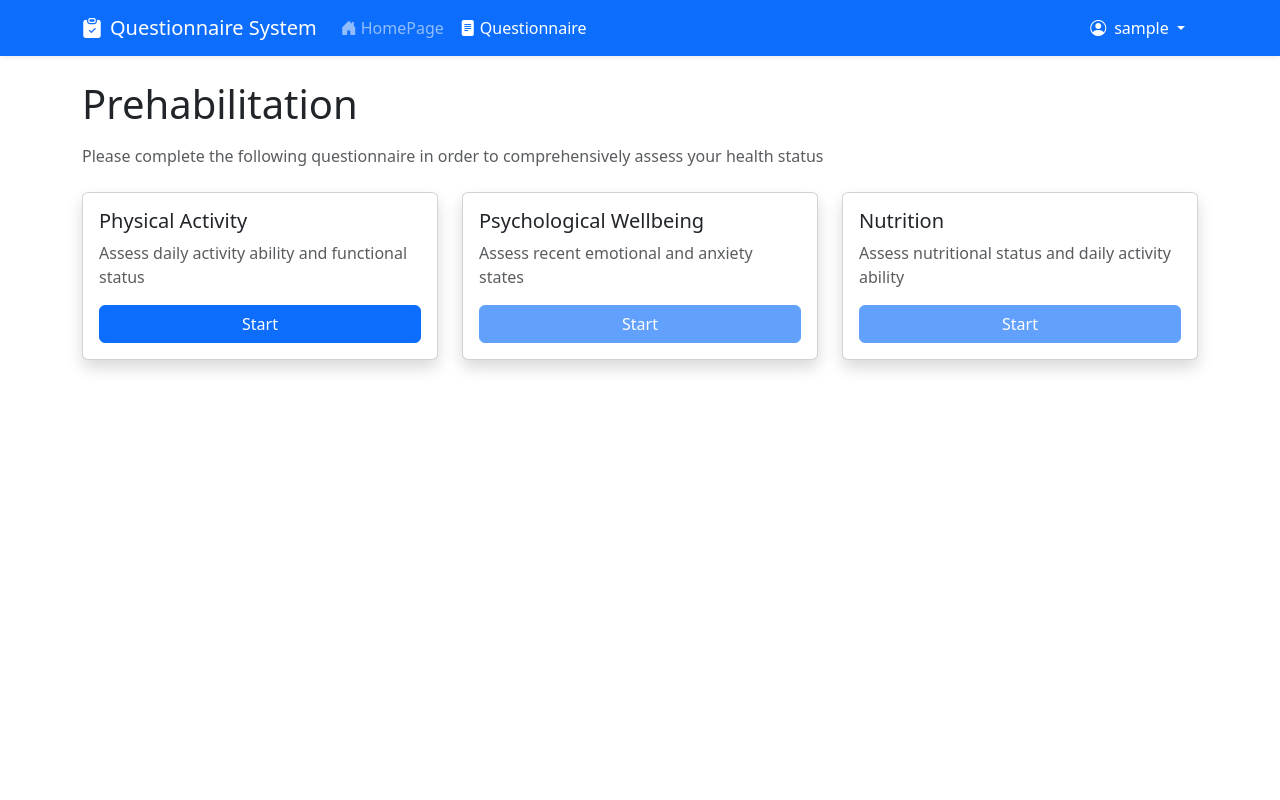
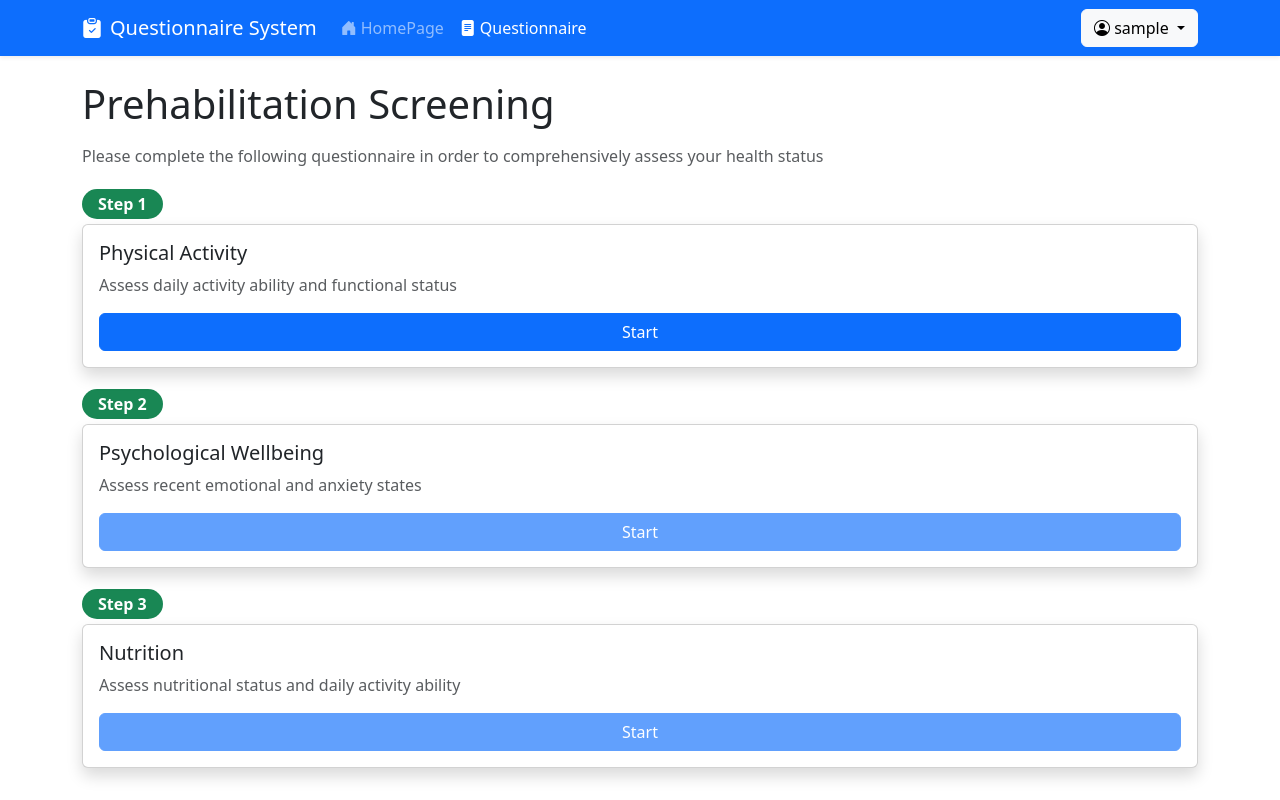
Before and after one commit to haoxueling/NHS, a Flask app: template templates/user_dashboard.html in a window 1280 px wide. Run offline with Flask 3, Linux system fonts and the light colour scheme; the template is opened without the code that fills it: most values are stand-ins (such as "Sample title", 1, 10 or a date in 2020); parts of the project's set-up code (start-up, migrations or seed data) failed here and were passed over.

Commit message:
8.8hxl三个问卷部分修改，主页显示修改，导航栏退出登录修改

```diff
--- a/templates/navbar.html
+++ b/templates/navbar.html
@@ -3,14 +3,52 @@
 <head>
   <meta charset="UTF-8">
   <meta name="viewport" content="width=device-width, initial-scale=1.0">
-  <!-- 引入 Bootstrap CSS -->
-  <link href="https://cdn.jsdelivr.net/npm/bootstrap@5.3.0/dist/css/bootstrap.min.css" rel="stylesheet">
-  <!-- 引入 Bootstrap 图标 -->
-  <link href="https://cdn.jsdelivr.net/npm/bootstrap-icons@1.10.5/font/bootstrap-icons.min.css" rel="stylesheet">
+
+  <!-- 1. Bootstrap CSS（确保导航栏样式） -->
+  <link
+    href="https://cdn.jsdelivr.net/npm/bootstrap@5.3.0/dist/css/bootstrap.min.css"
+    rel="stylesheet"
+    integrity="sha384-9ndCyUaIbzAi2FUVXJi0CjmCapSmO7SnpJef0486qhLnuZ2cdeRhO02iuK6FUUVM"
+    crossorigin="anonymous"
+  >
+
+  <!-- 2. Bootstrap 图标（可选，用于头像） -->
+  <link
+    href="https://cdn.jsdelivr.net/npm/bootstrap-icons@1.10.5/font/bootstrap-icons.min.css"
+    rel="stylesheet"
+  >
+
   <title>Questionnaire System</title>
+
+  <style>
+    /* 🔵 核心：下拉菜单样式与交互 */
+    .dropdown-menu {
+      display: none;          /* 初始隐藏 */
+      position: absolute;     /* 脱离文档流 */
+      top: 100%;              /* 位于按钮正下方 */
+      right: 0;               /* 右对齐 */
+      z-index: 9999;          /* 强制置顶，避免被覆盖 */
+      min-width: 120px;       /* 最小宽度 */
+      padding: 8px 0;         /* 内边距 */
+      margin-top: 4px;        /* 与按钮间距 */
+      background-color: #fff; /* 背景色 */
+      border: 1px solid #dee2e6; /* 边框 */
+      border-radius: 4px;     /* 圆角 */
+      box-shadow: 0 2px 8px rgba(0,0,0,0.1); /* 阴影增强层次感 */
+    }
+    .dropdown.show .dropdown-menu {
+      display: block;         /* 点击后显示 */
+    }
+
+    /* 🔵 修复导航栏折叠时的溢出问题 */
+    .navbar-collapse {
+      overflow: visible !important;
+    }
+  </style>
 </head>
 <body>
-  <!-- 导航栏 -->
+
+  <!-- 🔵 导航栏主体 -->
   <nav class="navbar navbar-expand-lg navbar-dark bg-primary shadow-sm">
     <div class="container">
       <!-- 品牌/Logo -->
@@ -18,8 +56,16 @@
         <i class="bi bi-clipboard-check-fill me-2"></i>Questionnaire System
       </a>
 
-      <!-- 移动端折叠按钮 -->
-      <button class="navbar-toggler" type="button" data-bs-toggle="collapse" data-bs-target="#navbarNav" aria-controls="navbarNav" aria-expanded="false" aria-label="Toggle navigation">
+      <!-- 移动端折叠按钮（依赖Bootstrap JS，若需功能需确保加载） -->
+      <button
+        class="navbar-toggler"
+        type="button"
+        data-bs-toggle="collapse"
+        data-bs-target="#navbarNav"
+        aria-controls="navbarNav"
+        aria-expanded="false"
+        aria-label="Toggle navigation"
+      >
         <span class="navbar-toggler-icon"></span>
       </button>
 
@@ -38,14 +84,23 @@
           </li>
         </ul>
 
-        <!-- 右侧用户信息 -->
+        <!-- 右侧用户下拉区域 -->
         <div class="d-flex align-items-center">
-          <div class="dropdown">
-            <button class="btn dropdown-toggle text-white" type="button" id="userDropdown" data-bs-toggle="dropdown" aria-expanded="false">
-              <i class="bi bi-person-circle me-2"></i>{{ username }}
+          <div class="dropdown" id="userDropdown">
+            <!-- 下拉触发按钮 -->
+            <button
+              class="btn btn-light dropdown-toggle"
+              type="button"
+              id="dropdownTrigger"
+            >
+              <i class="bi bi-person-circle"></i> {{ username }}
             </button>
-            <ul class="dropdown-menu dropdown-menu-end" aria-labelledby="userDropdown">
-              <li><a class="dropdown-item text-danger" href="/login"><i class="bi bi-box-arrow-right me-2"></i>Logout</a></li>
+            <!-- 下拉菜单 -->
+            <ul class="dropdown-menu dropdown-menu-end">
+
+              <li><a class="dropdown-item text-danger" href="/logout">
+                <i class="bi bi-box-arrow-right me-2"></i>Logout
+              </a></li>
             </ul>
           </div>
         </div>
@@ -53,7 +108,41 @@
     </div>
   </nav>
 
-  <!-- 引入 Bootstrap JS -->
-  <script src="https://cdn.jsdelivr.net/npm/bootstrap@5.3.0/dist/js/bootstrap.bundle.min.js"></script>
+  <!-- 3. Bootstrap JS（可选，若需折叠等功能；下拉逻辑已原生实现） -->
+  <script
+    src="https://cdn.jsdelivr.net/npm/bootstrap@5.3.0/dist/js/bootstrap.bundle.min.js"
+    integrity="sha384-geWF76RCwLtnZ8qwWowPQNguL3RmwHVBC9FhGdlKrxdiJJigb/j/68SIy3Te4Bkz"
+    crossorigin="anonymous"
+  ></script>
+
+  <!-- 4. 原生JS实现下拉逻辑（100%独立，确保必现生效） -->
+  <script>
+    document.addEventListener('DOMContentLoaded', () => {
+      const dropdown = document.getElementById('userDropdown');
+      const trigger = document.getElementById('dropdownTrigger');
+
+      // 🔹 点击按钮：切换下拉状态
+      trigger.addEventListener('click', (e) => {
+        e.stopPropagation(); // 阻止冒泡，避免触发外部点击事件
+        dropdown.classList.toggle('show');
+      });
+
+      // 🔹 点击页面其他区域：关闭下拉
+      document.addEventListener('click', (e) => {
+        if (!dropdown.contains(e.target)) {
+          dropdown.classList.remove('show');
+        }
+      });
+
+      // 🔹 按ESC键：关闭下拉
+      document.addEventListener('keydown', (e) => {
+        if (e.key === 'Escape') {
+          dropdown.classList.remove('show');
+        }
+      });
+
+      console.log('✅ 导航栏下拉功能初始化成功（纯原生JS实现）');
+    });
+  </script>
 </body>
 </html>
--- a/templates/phq4.html
+++ b/templates/phq4.html
@@ -297,7 +297,7 @@
           <div class="d-flex justify-content-between mt-4">
             <button type="button" class="btn btn-danger" id="exitBtn">Exit</button>
             <div>
-              <a href="/user/questionnaires/dasi" class="btn btn-secondary me-2">Back</a>
+              <a href="/user/questionnaires/dasi" class="btn btn-primary me-2">Back</a>
               <button type="button" class="btn btn-primary" id="nextBtn">Next Step</button>
             </div>
           </div>
@@ -417,12 +417,15 @@
       // 等级颜色切换
       switch(level) {
         case 'Universal':
+            $riskLevel.attr('title', 'You are at a good status');
             $riskLevel.removeClass('text-danger text-primary').addClass('text-success');
             break;
         case 'Targeted':
+            $riskLevel.attr('title', 'You need medical assistance');
             $riskLevel.removeClass('text-danger text-success').addClass('text-primary');
             break;
         case 'Specialist':
+            $riskLevel.attr('title', 'You need medical assistance');
             $riskLevel.removeClass('text-success text-primary').addClass('text-danger');
             break;
       }
--- a/templates/user_dashboard.html
+++ b/templates/user_dashboard.html
@@ -1,48 +1,47 @@
 {% include 'navbar.html' %}
 
 <div class="container mt-4">
-    <h1 class="mb-3">Prehabilitation</h1>
+    <h1 class="mb-3">Prehabilitation Screening </h1>
     <p class="text-muted mb-4">Please complete the following questionnaire in order to comprehensively assess your health status</p>
 
-    <div class="row g-4">
-        <!-- DASI 问卷卡片 - 始终可用 -->
-        <div class="col-md-4">
-            <div class="card h-100 shadow">
+    <!-- 垂直排列的问卷卡片，步骤显示在卡片正上方 -->
+    <div class="d-flex flex-column gap-0">
+        <!-- Step 1 + 卡片 -->
+        <div class="mb-4"> <!-- 上下间距统一用 mb-4 和 mt-4 控制 -->
+            <span class="bg-success text-white fw-bold px-3 py-1 rounded-pill">Step 1</span>
+            <div class="card h-100 shadow mt-2"> <!-- mt-2 增加 Step 和卡片的间距 -->
                 <div class="card-body">
                     <h5 class="card-title">Physical Activity</h5>
                     <p class="card-text text-muted">Assess daily activity ability and functional status</p>
-                    <button class="btn btn-primary w-100"
-                            onclick="startQuestionnaire('dasi')">
+                    <button class="btn btn-primary w-100" onclick="startQuestionnaire('dasi')">
                         Start
                     </button>
                 </div>
             </div>
         </div>
 
-        <!-- PHQ-4 问卷卡片 - 永久禁用 -->
-        <div class="col-md-4">
-            <div class="card h-100 shadow">
+        <!-- Step 2 + 卡片 -->
+        <div class="mb-4">
+            <span class="bg-success text-white fw-bold px-3 py-1 rounded-pill">Step 2</span>
+            <div class="card h-100 shadow mt-2">
                 <div class="card-body">
                     <h5 class="card-title">Psychological Wellbeing</h5>
                     <p class="card-text text-muted">Assess recent emotional and anxiety states</p>
-                    <button class="btn btn-primary w-100"
-                            disabled
-                            onclick="startQuestionnaire('phq4')">
+                    <button class="btn btn-primary w-100" disabled onclick="startQuestionnaire('phq4')">
                         Start
                     </button>
                 </div>
             </div>
         </div>
 
-        <!-- PG-SGA 问卷卡片 - 永久禁用 -->
-        <div class="col-md-4">
-            <div class="card h-100 shadow">
+        <!-- Step 3 + 卡片 -->
+        <div class="mb-4">
+            <span class="bg-success text-white fw-bold px-3 py-1 rounded-pill">Step 3</span>
+            <div class="card h-100 shadow mt-2">
                 <div class="card-body">
                     <h5 class="card-title">Nutrition</h5>
                     <p class="card-text text-muted">Assess nutritional status and daily activity ability</p>
-                    <button class="btn btn-primary w-100"
-                            disabled
-                            onclick="startQuestionnaire('pgsga')">
+                    <button class="btn btn-primary w-100" disabled onclick="startQuestionnaire('pgsga')">
                         Start
                     </button>
                 </div>
```
Also changed, not shown: app/routes/auth.py (+11 -1 lines), templates/dasi.html (+8 -3 lines), templates/pgsga.html (+46 -2 lines). Lines whose indentation alone changed are shown as unchanged.
